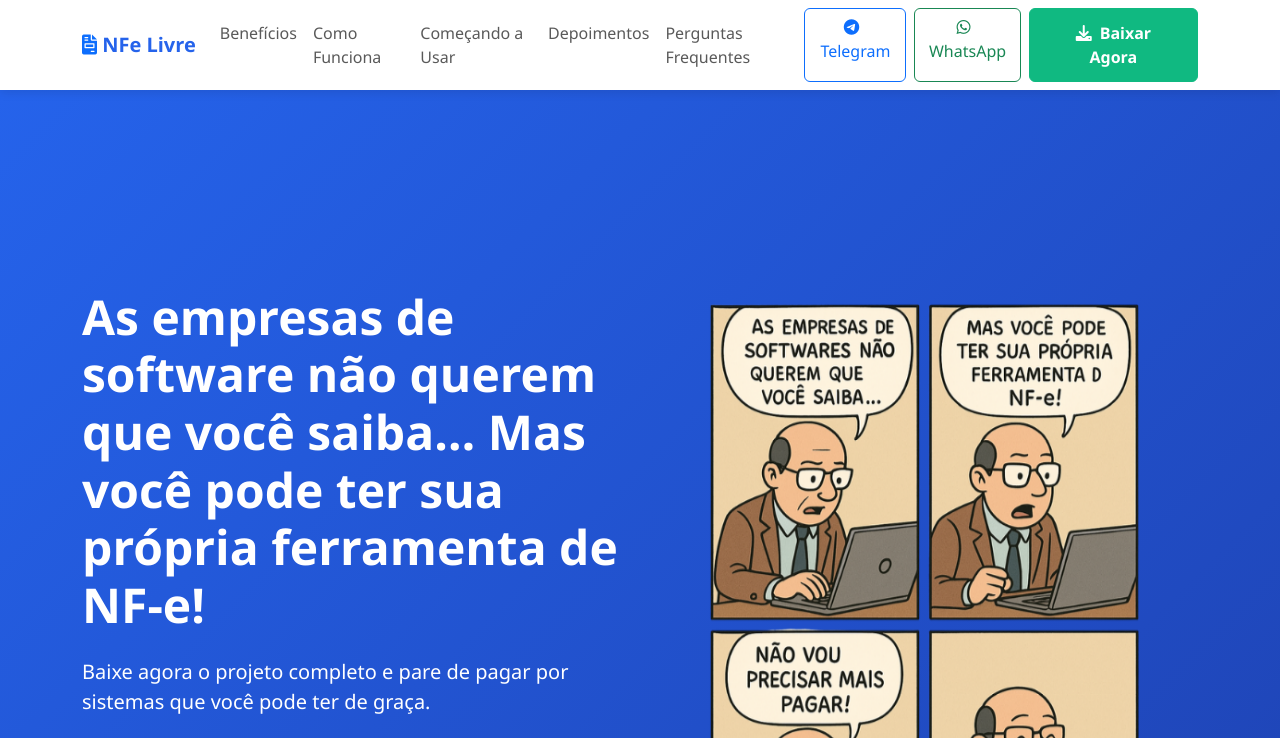
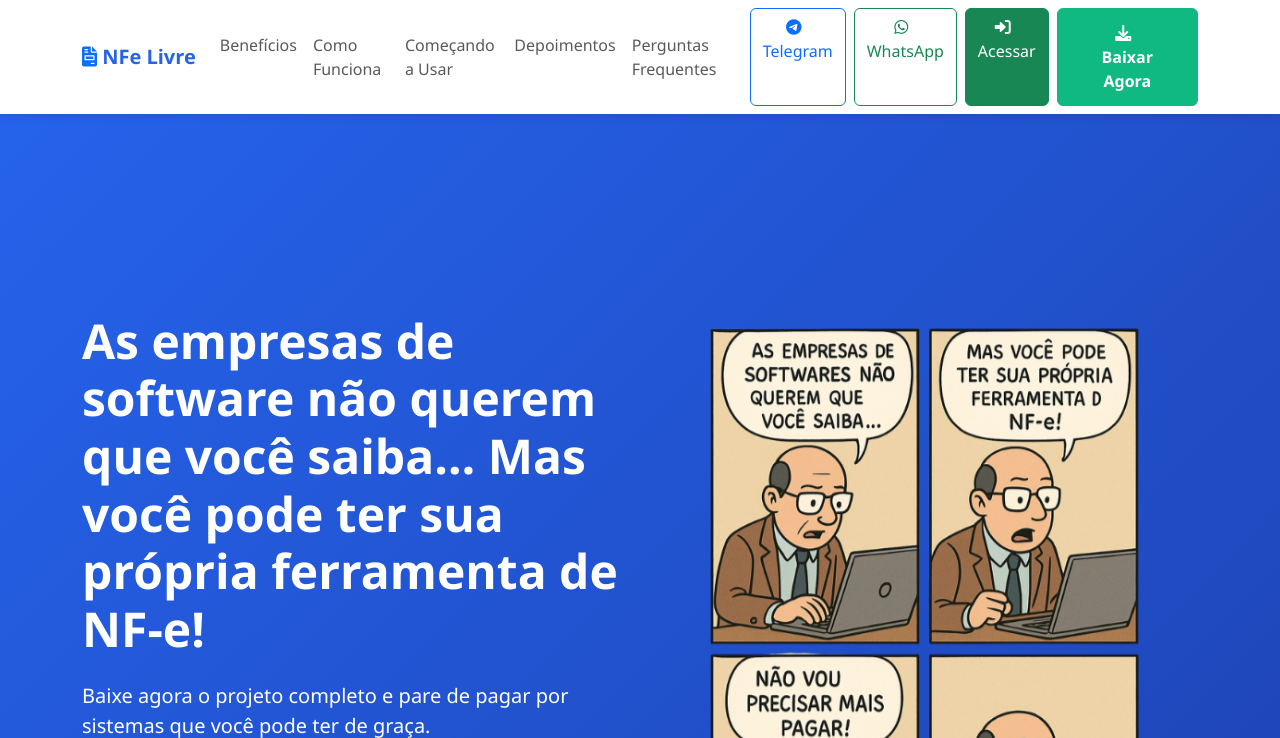
Before and after one commit to braulliomarques/Frontendnfe, a Flask app: page / in a window 1280 px wide. Shown: the top 738 px of the page. Run offline with Flask 3, Linux system fonts and the light colour scheme; some libraries are stand-ins or nearby versions.

Commit message:
Update landing.html

```diff
--- a/templates/landing.html
+++ b/templates/landing.html
@@ -116,6 +116,9 @@
                     </a>
                     <a href="https://chat.whatsapp.com/ILr0uOla1Ar6t0i0xpr69J" target="_blank" class="btn btn-outline-success">
                         <i class="fab fa-whatsapp me-2"></i>WhatsApp
+                    </a>
+                    <a href="/consulta" class="btn btn-success">
+                        <i class="fas fa-sign-in-alt me-2"></i>Acessar
                     </a>
                     <a href="#download" class="btn btn-primary">
                         <i class="fas fa-download me-2"></i>Baixar Agora
```
